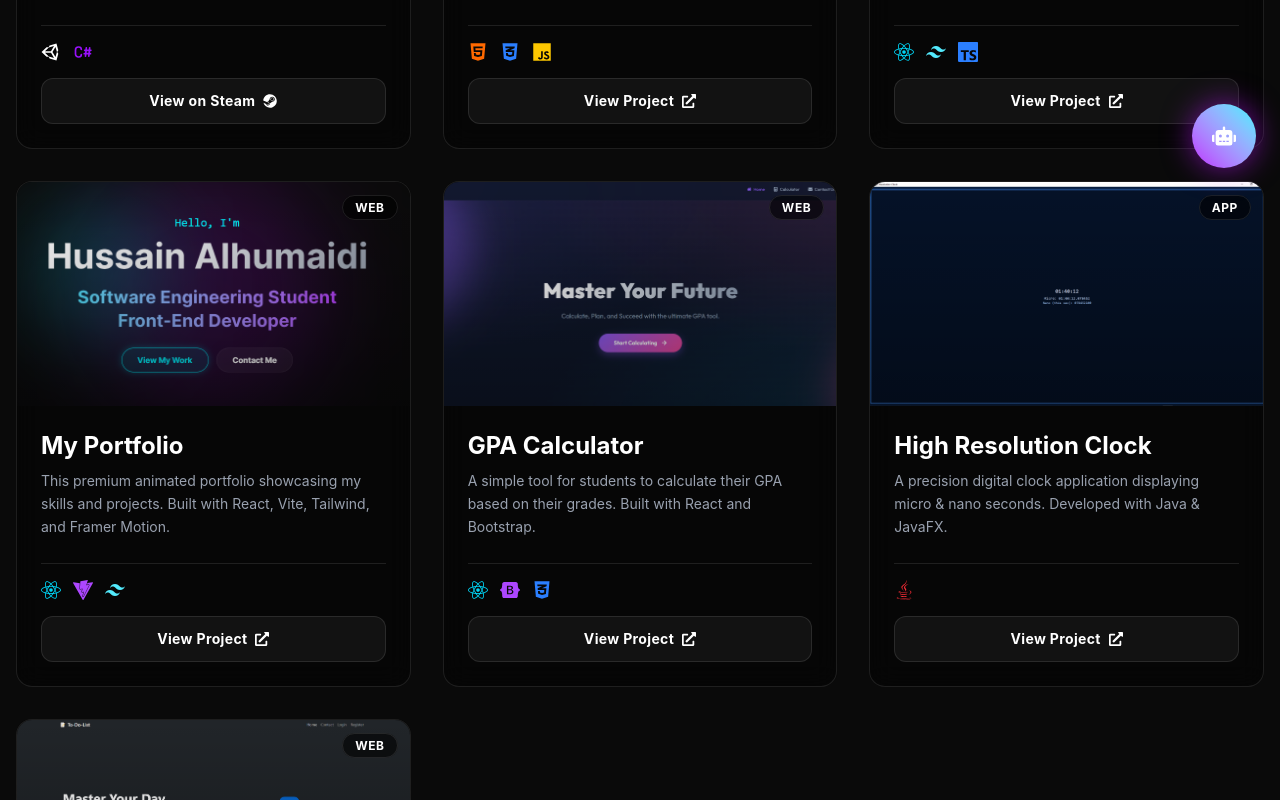
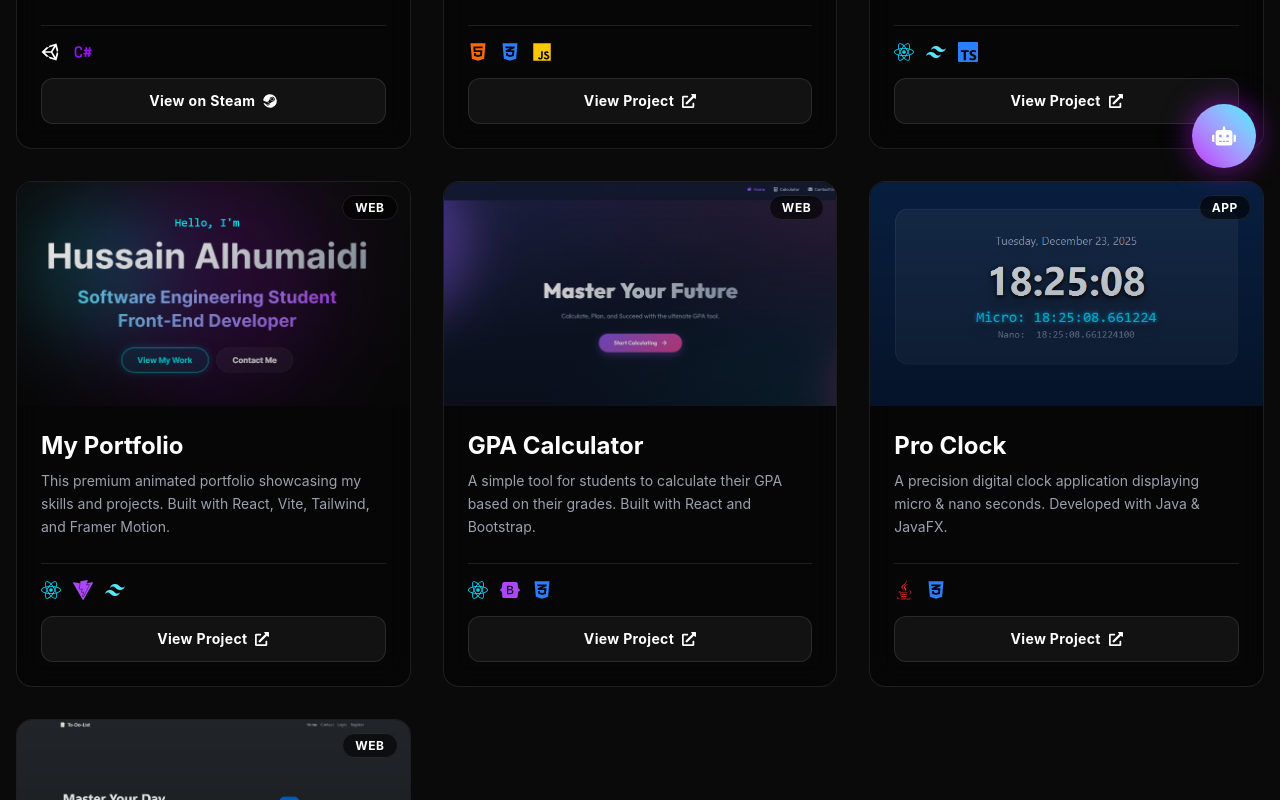
Before and after one commit to Darkness947/Portfolio-Hussain, a React (Vite) app: page /Projects in a window 1280 px wide. Shown: the part 608-1408 px from the top of the page. Built offline with nearby package versions, Linux system fonts and the light colour scheme.

Commit message:
Additional update to projects page

```diff
--- a/src/i18n.js
+++ b/src/i18n.js
@@ -85,7 +85,7 @@ const resources = {
           "desc": "A simple tool for students to calculate their GPA based on their grades. Built with React and Bootstrap."
         },
         "clock": {
-          "title": "High Resolution Clock",
+          "title": "Pro Clock",
           "desc": "A precision digital clock application displaying micro & nano seconds. Developed with Java & JavaFX."
         },
         "todo": {
@@ -225,7 +225,7 @@ const resources = {
           "desc": "أداة بسيطة للطلاب لحساب معدلهم التراكمي بناءً على درجاتهم."
         },
         "clock": {
-          "title": "ساعة عالية الدقة",
+          "title": "Pro Clock",
           "desc": "ساعة رقمية دقيقة تعرض أجزاء الميكرو والنانو ثانية. طورت باستخدام Java & JavaFX."
         },
         "todo": {
--- a/src/pages/Projects.jsx
+++ b/src/pages/Projects.jsx
@@ -8,7 +8,7 @@ import imgDarkness from '../assets/prosimg/pros2.png';
 import imgSchedule from '../assets/prosimg/pros1.png';
 import imgPortfolio from '../assets/prosimg/portfolio-new.png';
 import imgGpa from '../assets/prosimg/gpapro.png';
-import imgClock from '../assets/prosimg/pros5.png';
+import imgClock from '../assets/prosimg/pro-clock.png';
 import imgTodo from '../assets/prosimg/pros6.png';
 import imgAlgo from '../assets/prosimg/algo.png';
 
@@ -53,7 +53,7 @@ const projectsData = [
     {
         key: 'clock',
         img: imgClock,
-        stack: [<FaJava className="text-red-500" />],
+        stack: [<FaJava className="text-red-500" />, <FaCss3Alt className="text-blue-500" />],
         link: 'https://github.com/Darkness947/pro-clock',
         type: 'app'
     },
```
Also changed, not shown: src/assets/prosimg/pro-clock.png (added).
